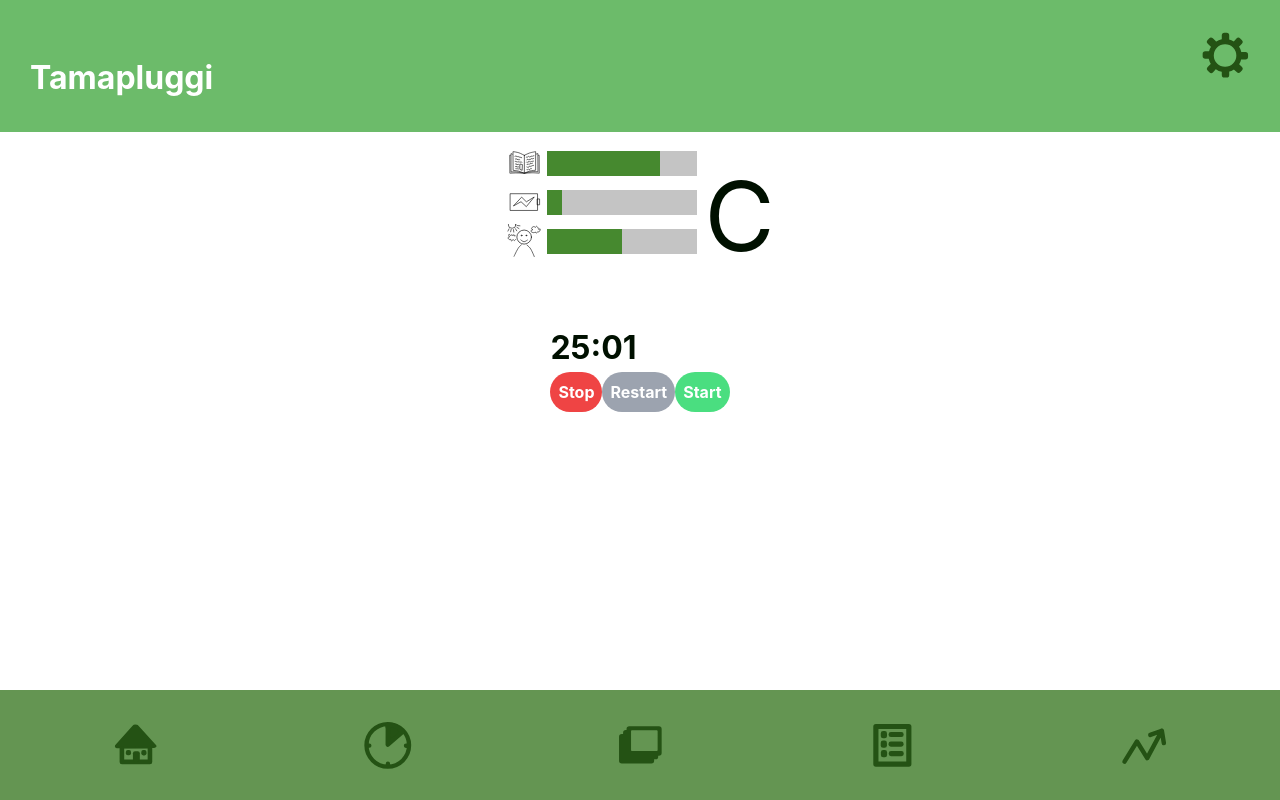
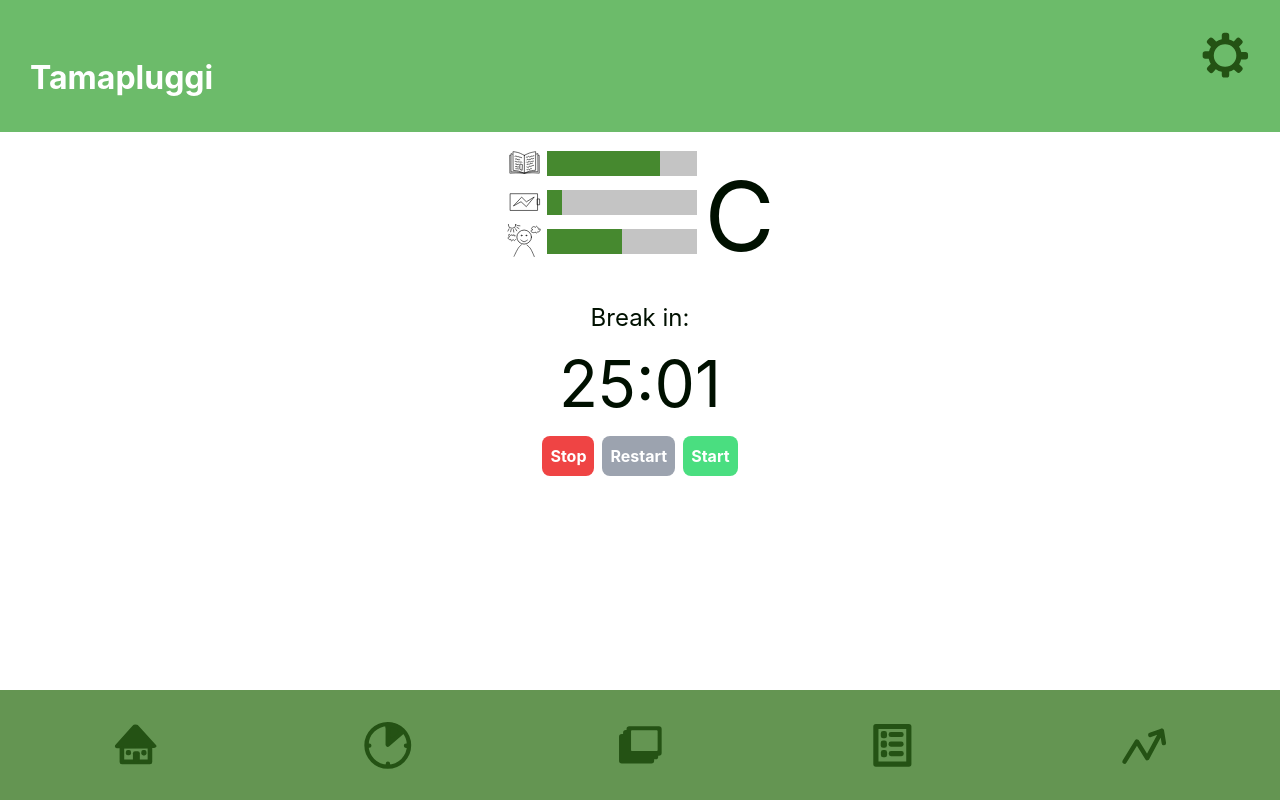
Before and after one commit to RakinAli/Tamapluggi, a React (Create React App) app: page /study in a window 1280 px wide. Both pictures are taken after a click on the button "Start". Built offline with nearby package versions, Linux system fonts and the light colour scheme.

Commit message:
some style uppdates

```diff
--- a/src/components/timer.js
+++ b/src/components/timer.js
@@ -36,15 +36,26 @@ function Timer() {
 		}
 	});
 
+	const textStyle = {
+		fontSize: "1.5rem",
+		textAlign: "center"
+	}
+
+	const clockStyle = {
+		fontSize: "4rem",
+		textAlign: "center"
+	}
+
 	return (
 		<div>
-			<h1>
+			<p style = {textStyle}>Break in:</p>
+			<p style = {clockStyle}>
 				{minutes < 10 ? "0" + minutes : minutes}:
 				{seconds < 10 ? "0" + seconds : seconds}
-			</h1>
-			<button className="px-2 py-2 font-bold text-white bg-red-500 rounded-full hover:bg-red-700" onClick={handleStop}>Stop</button>
-			<button className="px-2 py-2 font-bold text-white bg-gray-400 rounded-full hover:bg-gray-700" onClick={handleRestart}>Restart</button>
-			<button className="px-2 py-2 font-bold text-white bg-green-400 rounded-full hover:bg-green-700" onClick={handleStart}>Start</button>
+			</p>
+			<button className="px-2 py-2 font-bold text-white bg-red-500 rounded-lg hover:bg-red-700 m-1" onClick={handleStop}>Stop</button>
+			<button className="px-2 py-2 font-bold text-white bg-gray-400 rounded-lg hover:bg-gray-700 m-1" onClick={handleRestart}>Restart</button>
+			<button className="px-2 py-2 font-bold text-white bg-green-400 rounded-lg hover:bg-green-700 m-1" onClick={handleStart}>Start</button>
 		</div>
 	);
 }
```
Also changed, not shown: src/Images/study_pluggi.png (added).
